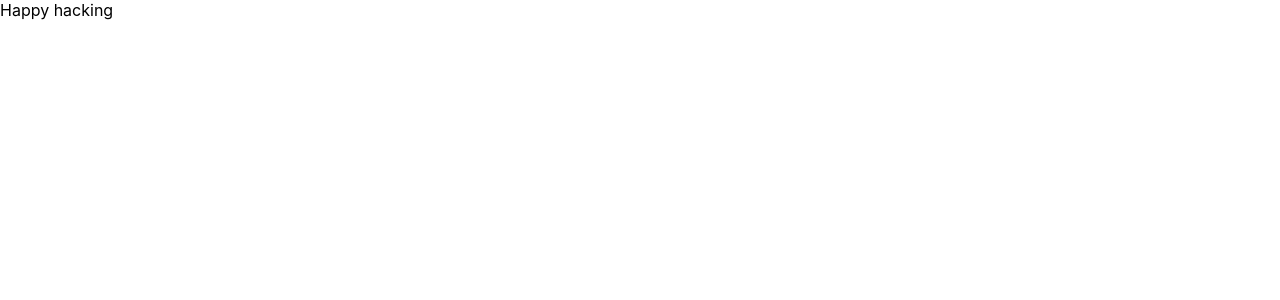
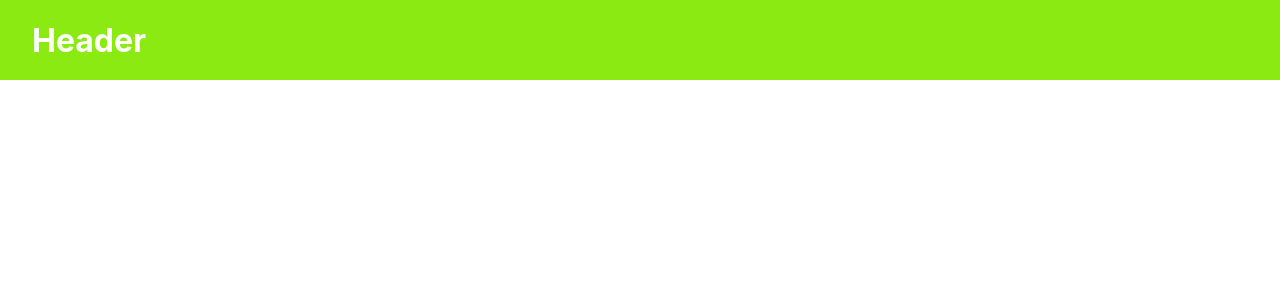
Before and after one commit to OliviaIsberg/Miniprojekt, a React (Create React App) app: page / in a window 1280 px wide. Shown: the top 300 px of the page. Built offline with nearby package versions, Linux system fonts and the light colour scheme.

Commit message:
Created header and added css styling

```diff
--- /dev/null
+++ b/src/components/Header.css
@@ -0,0 +1,13 @@
+.headerContainer {
+  background-color: #8bea12;
+  height: 5rem;
+  width: 100%;
+  display: flex;
+  align-items: center;
+}
+
+.headerHeading {
+  margin: 0;
+  color: white;
+  padding: 0 2rem;
+}
--- a/src/components/Header.tsx
+++ b/src/components/Header.tsx
@@ -1,7 +1,10 @@
+import './Header.css';
 function Header() {
     return(
-        <div>
-            Happy hacking
+        <div className="headerContainer">
+            <header>
+                <h1 className='headerHeading'>Header</h1>
+            </header>
         </div>
     )
 }
```
